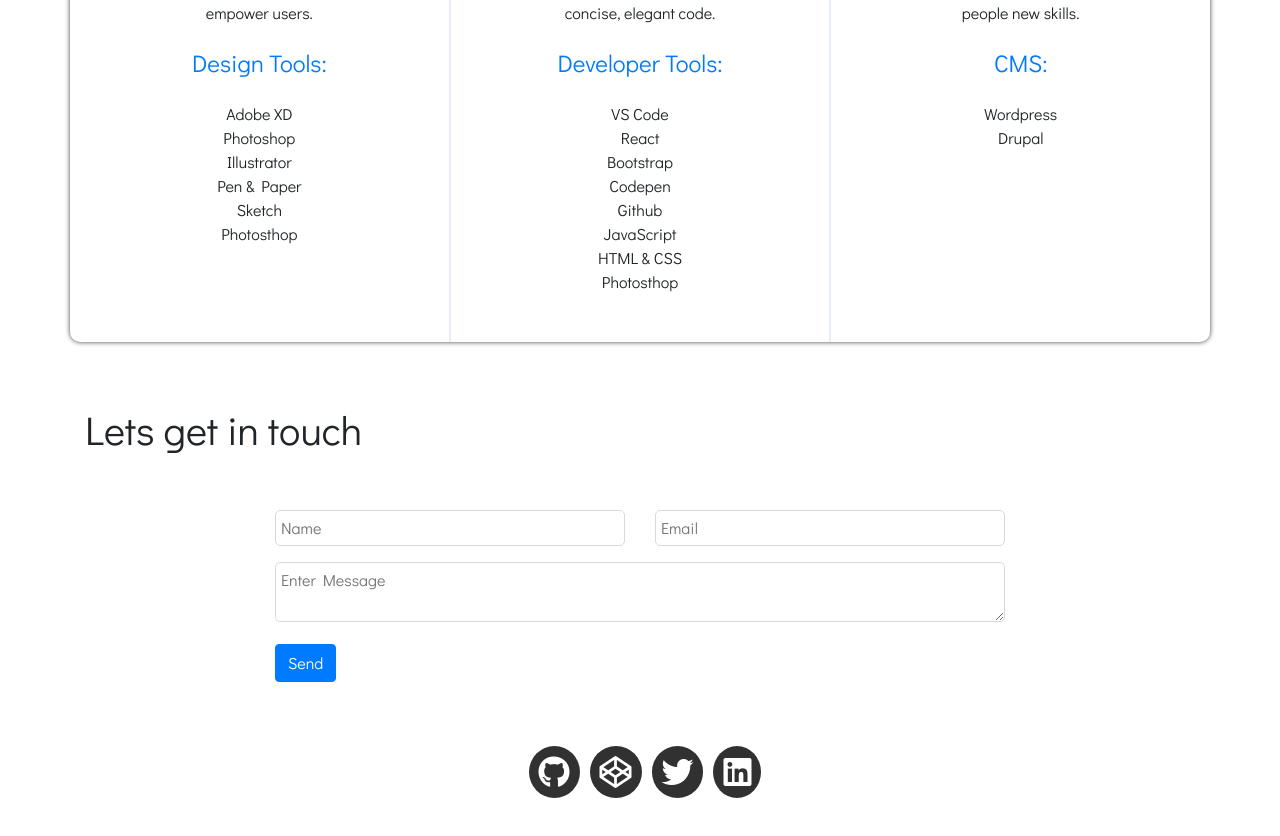
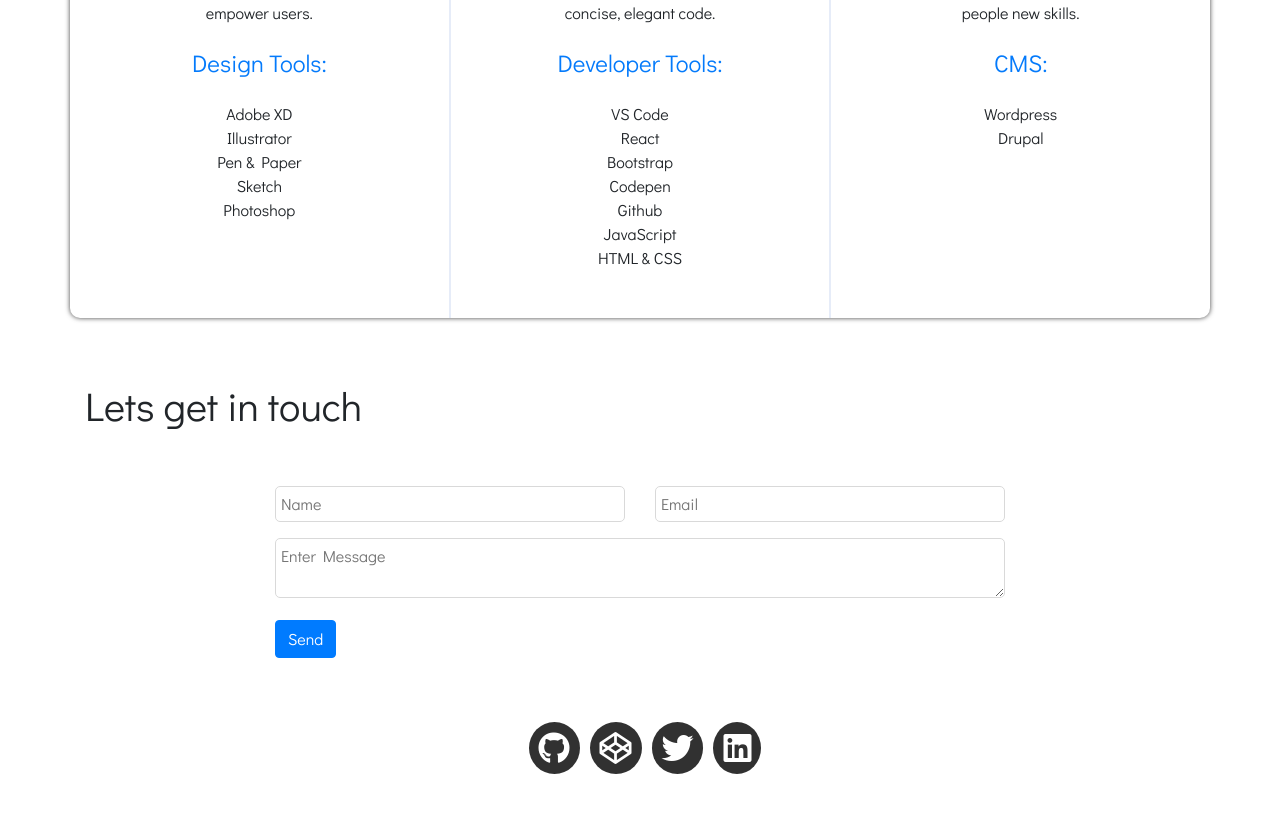
Before and after one commit to j-per/jesseperdue.com, a React (Create React App) app: page / in a window 1280 px wide. Shown: the part 2000-2836 px from the top of the page. Built offline with nearby package versions, Linux system fonts and the light colour scheme.

Commit message:
Fixed some spelling mistakes

```diff
--- a/src/components/AboutOverlap.js
+++ b/src/components/AboutOverlap.js
@@ -24,11 +24,10 @@
                 Design Tools:
               </h4>
               <li>Adobe XD</li>
-              <li>Photoshop</li>
               <li>Illustrator</li>
               <li>Pen & Paper</li>
               <li>Sketch</li>
-              <li className="mb-5">Photosthop</li>
+              <li className="mb-5">Photoshop</li>
             </Col>
             <Col md className="col_2">
               <Zoom delay={1000} duration={1500}>
@@ -48,8 +47,7 @@
               <li>Codepen</li>
               <li>Github</li>
               <li>JavaScript</li>
-              <li>HTML & CSS</li>
-              <li className="mb-5">Photosthop</li>
+              <li className="mb-5">HTML & CSS</li>
             </Col>
             <Col md className="col_3">
               <Zoom delay={1200} duration={1500}>
```
